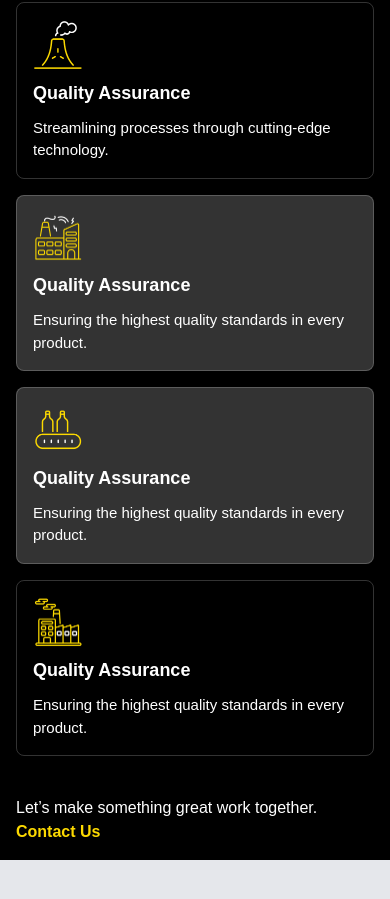
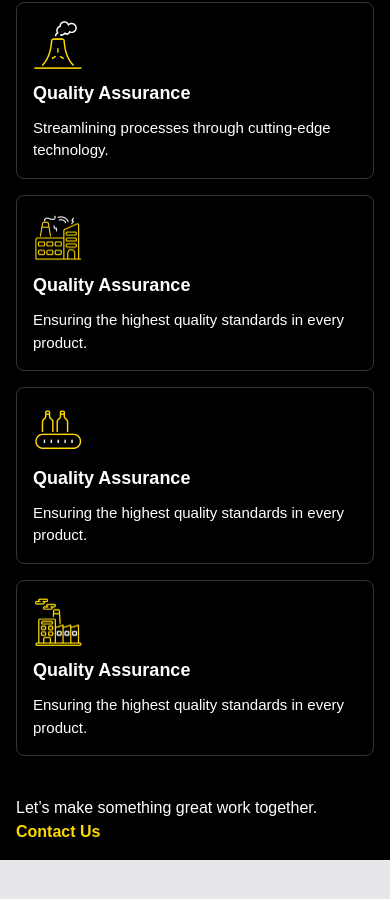
Before and after one commit to piyushpaliwalcodes/rc, a Next.js app: page / in a window 390 px wide. Shown: the part 3964-4863 px from the top of the page. Built offline with nearby package versions, Linux system fonts and the light colour scheme.

Commit message:
responsiveness in progress

```diff
--- a/components/Whychooseus.tsx
+++ b/components/Whychooseus.tsx
@@ -6,7 +6,7 @@ import { useRouter } from "next/navigation";
 const Chooseuscard = ({src, title, description,index}: {src: string, title: string, description: string,index:number}) =>
 {
     return (
-        <div className={`flex flex-col gap-[10px] border-[1px] border-white/20 p-4 md:p-[30px] rounded-[8px] ${(index==1 || index==2)?"bg-white/20":""} `}>
+        <div className={`flex flex-col gap-[10px] border-[1px] border-white/20 p-4 md:p-[30px] rounded-[8px]  ${(index==1 || index==2)?"md:bg-white/20":""} `}>
             <Image src={src} alt={title} width={50} height={50} />
             <h1 className="text-[18px] md:text-[20px] font-semibold">{title}</h1>
             <p className="text-[15px] md:text-[16px]">{description}</p>
```
